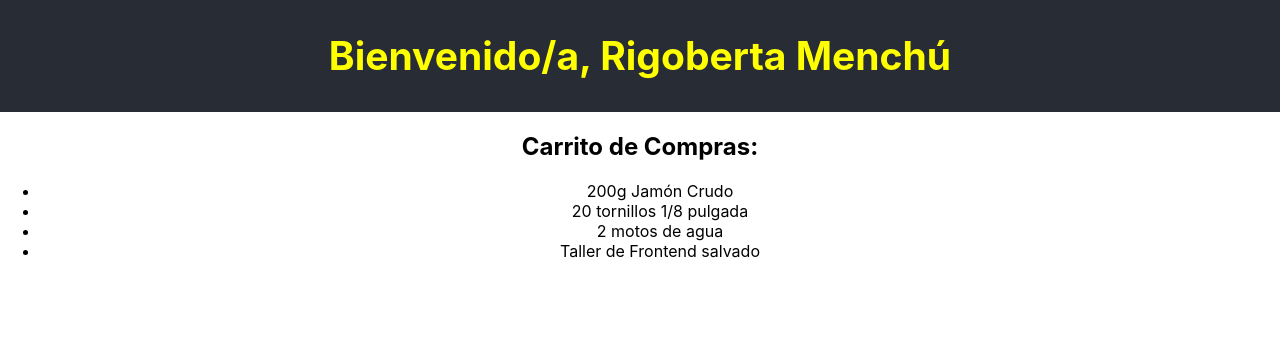
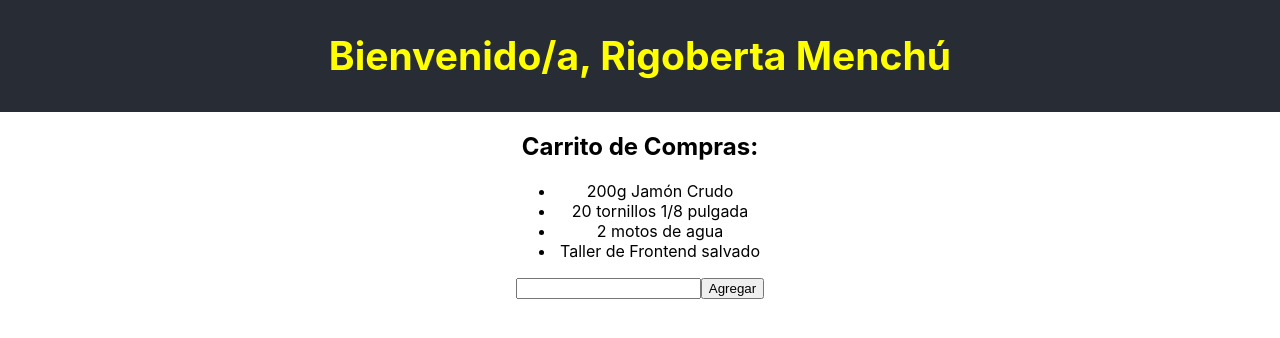
Before and after one commit to BouzORT/TF-TodoList-2021Jul, a React (Create React App) app: page / in a window 1280 px wide. Shown: the top 338 px of the page. Built offline with nearby package versions, Linux system fonts and the light colour scheme.

Commit message:
Agrego useState y estilo

```diff
--- a/src/App.css
+++ b/src/App.css
@@ -1,10 +1,17 @@
 .App {
   text-align: center;
+  display: flex;
+  flex-direction: column;
+  align-items: center;
 }
 
 .App-logo {
   height: 40vmin;
   pointer-events: none;
+}
+
+.App-content {
+  width: fit-content;
 }
 
 .titulo {
@@ -19,7 +26,8 @@
 
 .App-header {
   background-color: #282c34;
-  min-height: 100ph;
+  min-height: 100px;
+  width: 100%;
   display: flex;
   flex-direction: column;
   align-items: center;
--- a/src/Listado.js
+++ b/src/Listado.js
@@ -1,14 +1,22 @@
-import React from 'react';
+import React, { useState } from 'react';
 
 const Listado = ({ carrito }) => {
+  const { textoTarea, setTextoTarea } = useState('textoooooo');
+
+  const btnClick = () => {
+    alert('Click!');
+  };
+
   return (
     <>
       <h2>Carrito de Compras:</h2>
       <ul>
-        {carrito.map(item => (
-          <li>{item}</li>
+        {carrito.map((item, index) => (
+          <li key={index}>{item}</li>
         ))}
       </ul>
+      <input type="text" value={textoTarea} />
+      <input type="button" value="Agregar" onClick={btnClick} />
     </>
   );
 };
```
